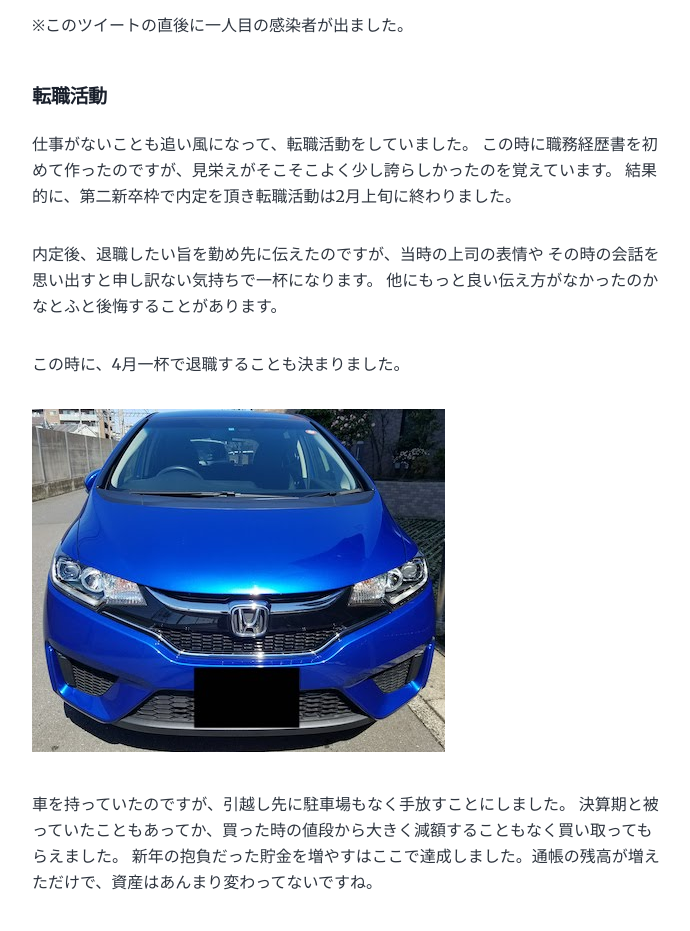
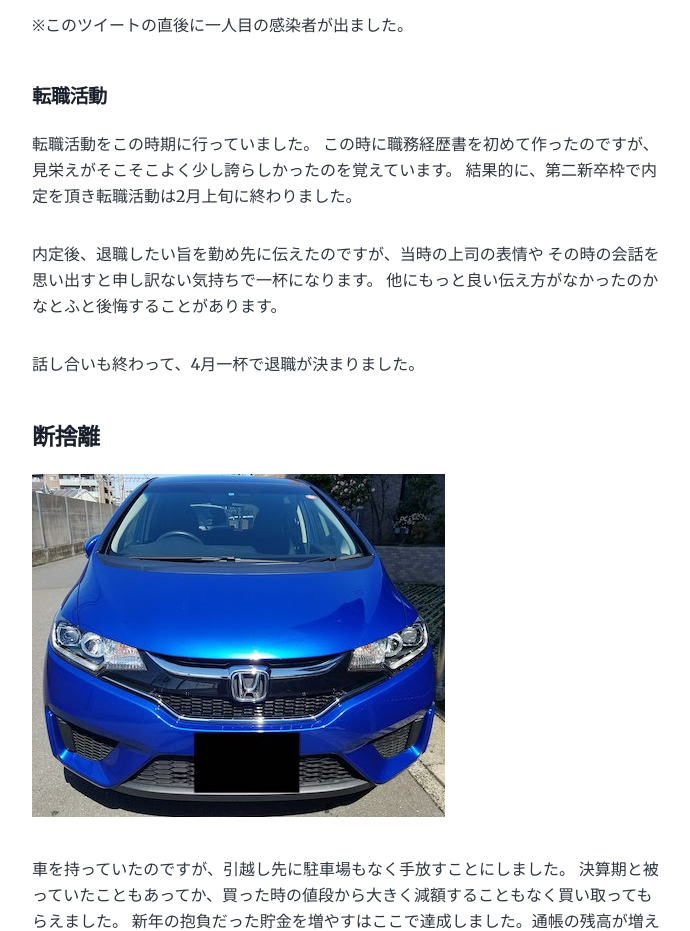
Before and after one commit to ninginx/blog-t4r0, a Gatsby site: page /looking-back-2020/ in a window 1280 px wide. Shown: the part 3300-4231 px from the top of the page, without its empty margins (292-982 px from the left). Built offline with nearby package versions, Linux system fonts and the light colour scheme; Gatsby itself is replaced by a stand-in of ours.

Commit message:
doc prefread

```diff
--- a/content/blog/looking-back-2020/index.md
+++ b/content/blog/looking-back-2020/index.md
@@ -56,7 +56,7 @@ description: "Looking-Back 2020"
 ※このツイートの直後に一人目の感染者が出ました。
 
 ##### 転職活動
-仕事がないことも追い風になって、転職活動をしていました。
+転職活動をこの時期に行っていました。
 この時に職務経歴書を初めて作ったのですが、見栄えがそこそこよく少し誇らしかったのを覚えています。
 結果的に、第二新卒枠で内定を頂き転職活動は2月上旬に終わりました。
 
@@ -64,8 +64,9 @@ description: "Looking-Back 2020"
 その時の会話を思い出すと申し訳ない気持ちで一杯になります。
 他にもっと良い伝え方がなかったのかなとふと後悔することがあります。
 
-この時に、4月一杯で退職することも決まりました。
+話し合いも終わって、4月一杯で退職が決まりました。
 
+#### 断捨離
 ![2020 fit](./fit_2020.png)
 
 車を持っていたのですが、引越し先に駐車場もなく手放すことにしました。
```
